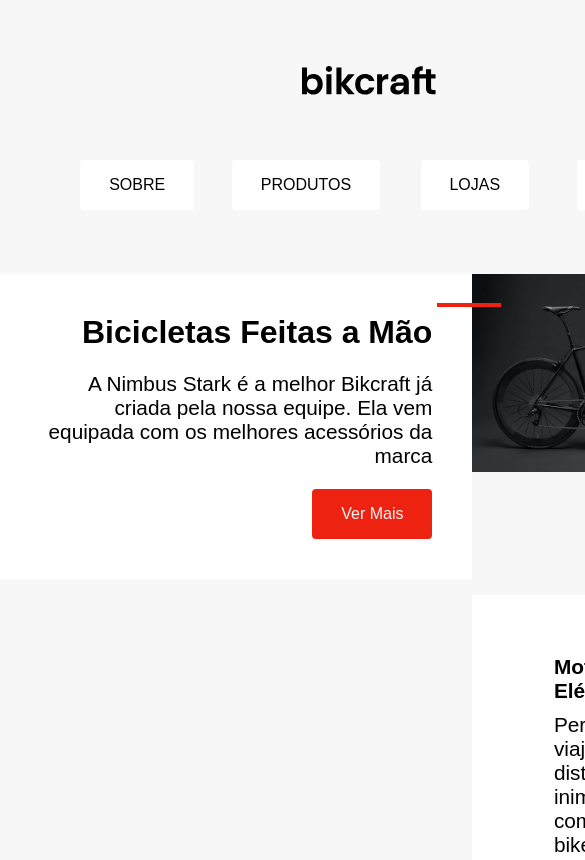
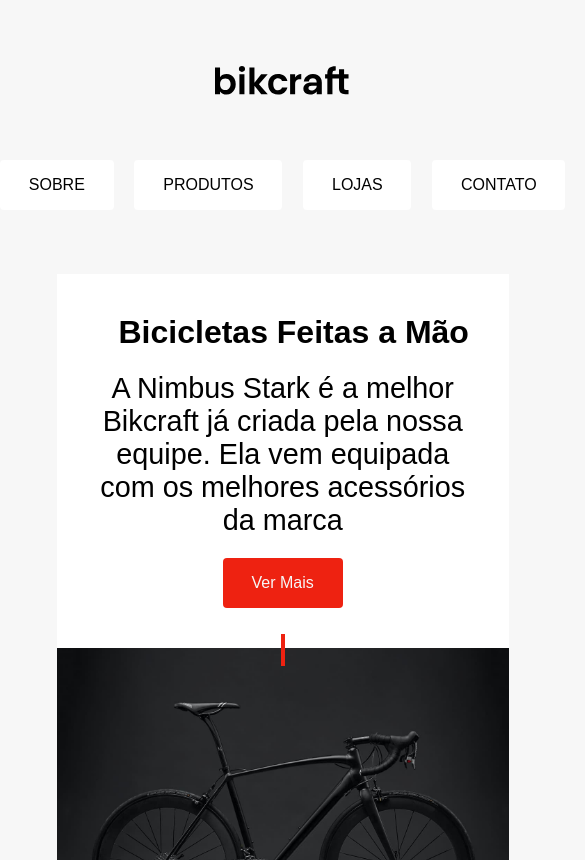
Before and after one commit to cguiama/origamid, a plain HTML site: page HTML e CSS/posicionamento/index.html in a window 390 px wide. Shown: the top 860 px of the page, 585 px wide, since content can reach past the window. Drawn offline with Linux system fonts and the light colour scheme.

Commit message:
adicionando responsividade

```diff
--- a/HTML e CSS/posicionamento/css/styles.css
+++ b/HTML e CSS/posicionamento/css/styles.css
@@ -12,6 +12,7 @@ header {
   display: grid;
   justify-items: center;
   gap: 4rem;
+  margin: 0px;
 }
 
 img {
@@ -19,23 +20,17 @@ img {
   display: block;
 }
 
-.navegador {
-  display: flex;
-  flex-wrap: wrap;
-  gap: 1.3rem;
-  justify-content: center;
-}
-
 a {
   text-decoration: none;
 }
-
 .navegador ul {
   list-style: none;
   display: grid;
-  grid-template-columns: 1fr 1fr 1fr 1fr;
+  grid-template-columns: repeat(4, 1fr);
+  justify-content: center;
   gap: 1.3rem;
   margin: 0;
+  padding: 0;
 }
 
 .navegador ul li {
@@ -56,7 +51,7 @@ a {
 
 article {
   display: grid;
-  grid-template-columns: 1fr 1fr;
+  grid-template-columns: repeat(auto-fit, minmax(400px, 1fr));
   max-width: 1000px;
 }
 
@@ -126,13 +121,14 @@ article h2 {
   grid-template-columns: auto 1fr;
   gap: 0.6rem 1.3rem;
   padding: 1.3rem;
+  border-left: 0.25rem solid transparent;
 }
 
 .infos:hover {
-  border-left: 0.25rem solid #e21;
+  border-color: #e21;
 }
 
-.infos:nth-child(even) {
+.infos:nth-child(odd) {
   background-color: #f7f7f7;
 }
 
@@ -159,3 +155,48 @@ footer {
 footer p {
   margin: 0;
 }
+
+@media (max-width: 555px) {
+  body,
+  html,
+  header {
+    max-width: 100%;
+    margin: 0 0;
+  }
+  body {
+    margin-top: 4rem;
+  }
+
+  article {
+    max-width: 80%;
+  }
+
+  .detalhes {
+    align-items: center;
+    text-align: center;
+  }
+
+  .detalhes a {
+    justify-self: center;
+  }
+
+  .detalhes::after {
+    content: "";
+    display: inline-block;
+    background-color: #e21;
+    width: 0.25rem;
+    height: 2rem;
+    background: #e21;
+    position: absolute;
+    top: 22.5rem;
+    right: 14rem;
+  }
+
+  p,
+  h1,
+  h2,
+  h3 {
+    font-size: 1.8rem;
+    text-align: center;
+  }
+}
```
